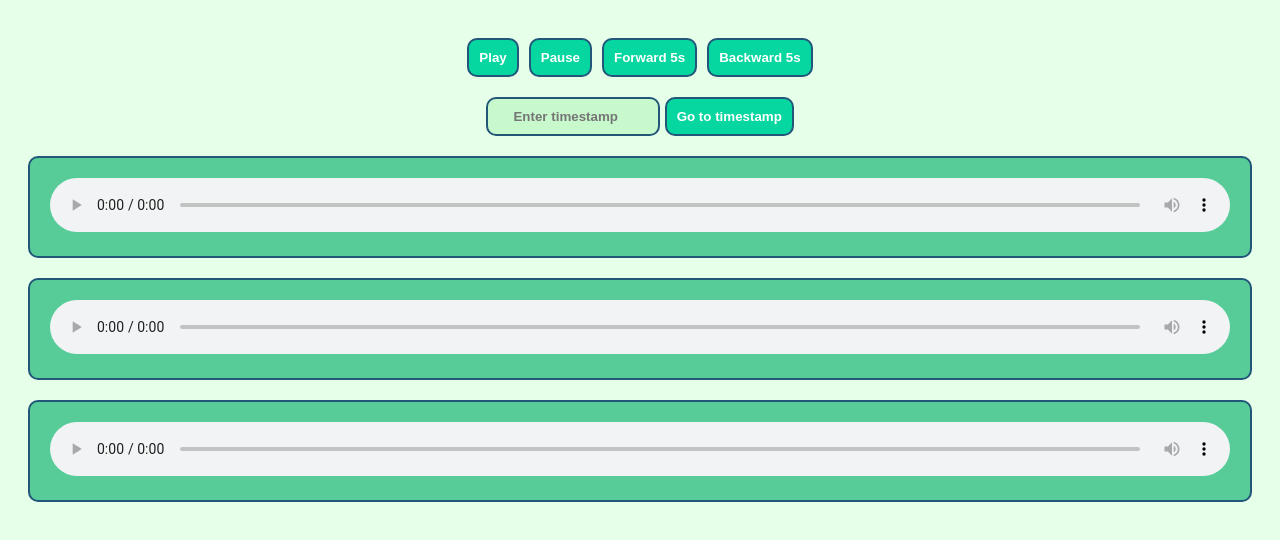
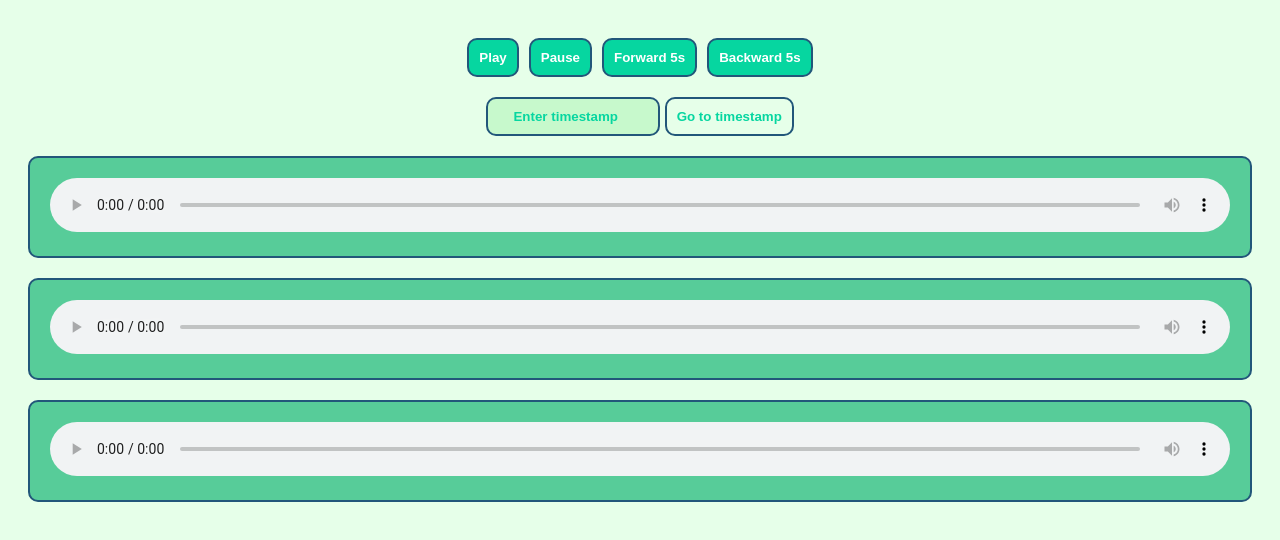
Before and after one commit to ChuaJingYong/pulse-player, a plain HTML site: page index.html in a window 1280 px wide. Shown: the part 70-610 px from the top of the page. Drawn offline with Linux system fonts and the light colour scheme.

Commit message:
updated button styling

```diff
--- a/style.css
+++ b/style.css
@@ -66,3 +66,13 @@ input[type="number"] {
 input[type="number"]:focus {
     outline: none;
 }
+
+input[type="number"]::placeholder {
+    color: #06d6a0;
+}
+
+#setTimestamp{
+    background-color: #e6ffe9;
+    color: #06d6a0;
+    border: 2px solid #22577a;
+}
```
